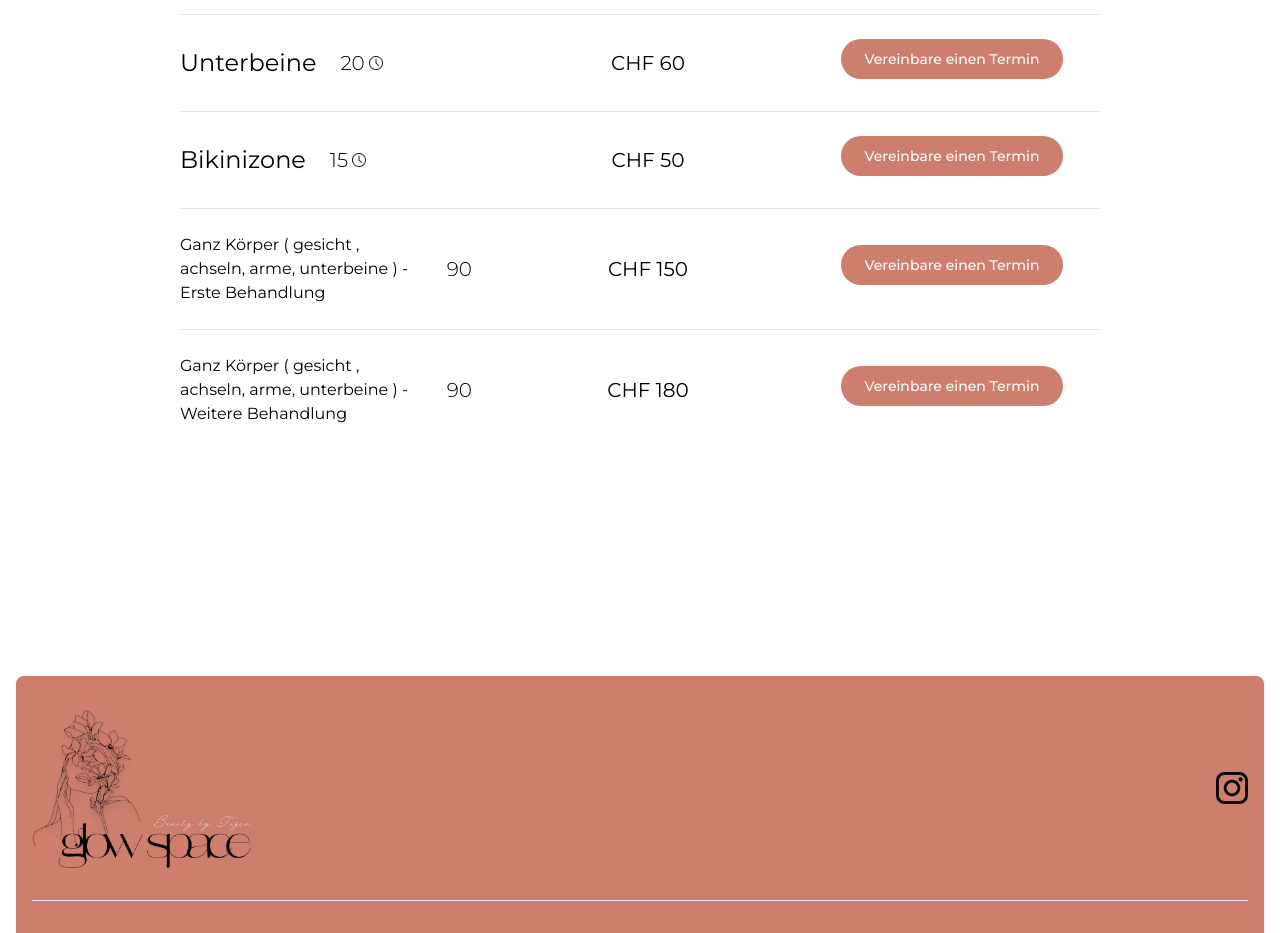
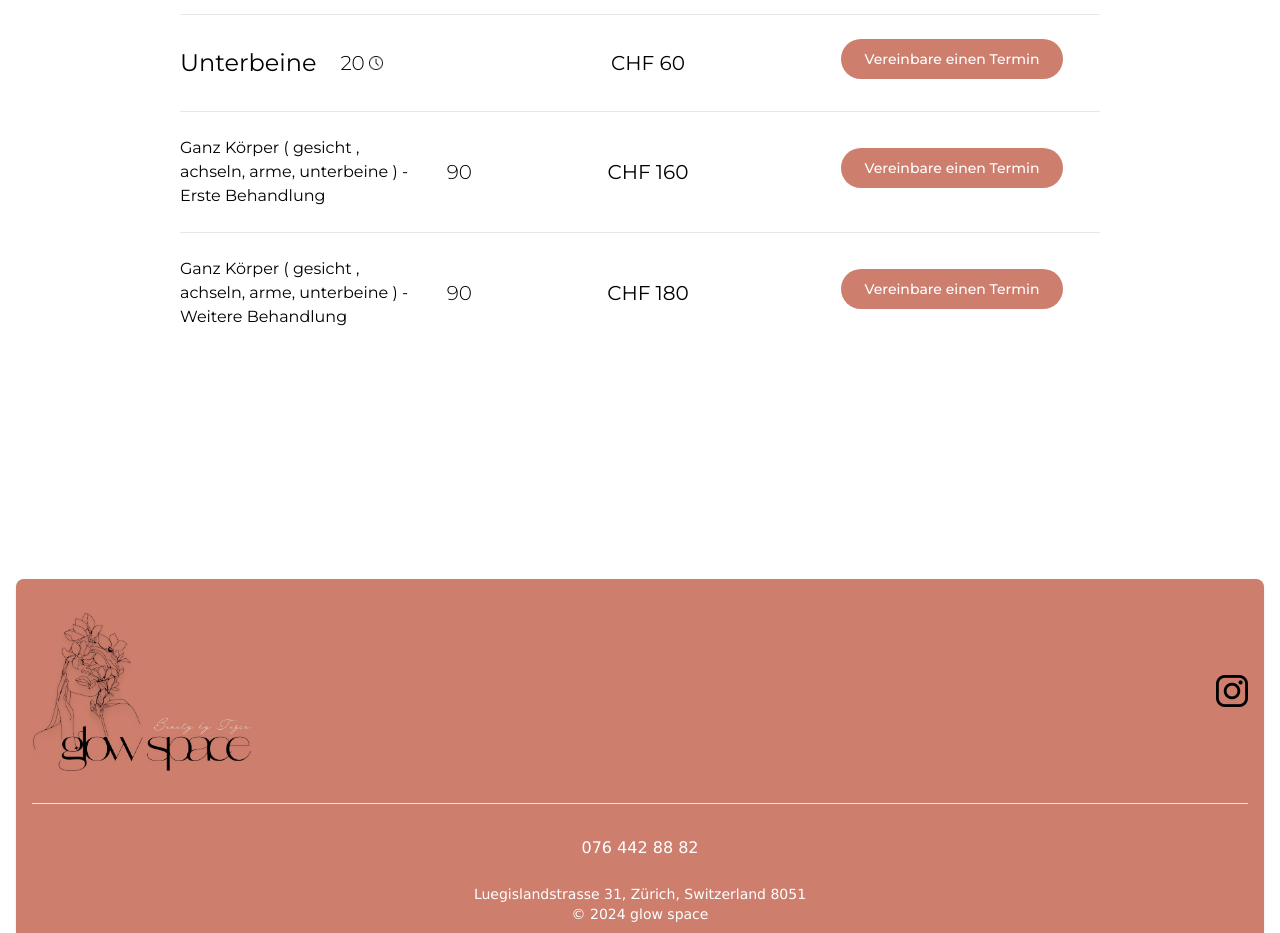
Before and after one commit to besimsherifi/glowspace, a React (Create React App) app: page / in a window 1280 px wide. Shown: the part 1180-2113 px from the top of the page. Built offline with nearby package versions, Linux system fonts and the light colour scheme.

Commit message:
*removed bikinzone adn upped prices

```diff
--- a/src/Home.js
+++ b/src/Home.js
@@ -57,9 +57,9 @@ function Home() {
                     <hr />
                     <Service title="Unterbeine" duration={20} price={60} fontSize={true} />
                     <hr />
-                    <Service title="Bikinizone" duration={15} price={50} fontSize={true} />
-                    <hr />
-                    <Service title="Ganz Körper ( gesicht , achseln, arme, unterbeine ) - Erste Behandlung" duration={90} price={150} fontSize={false} />
+                    {/* <Service title="Bikinizone" duration={15} price={50} fontSize={true} /> */}
+                    {/* <hr /> */}
+                    <Service title="Ganz Körper ( gesicht , achseln, arme, unterbeine ) - Erste Behandlung" duration={90} price={160} fontSize={false} />
                     <hr />
                     <Service title="Ganz Körper ( gesicht , achseln, arme, unterbeine ) - Weitere Behandlung" duration={90} price={180} fontSize={false} />
 
--- a/src/Termin.js
+++ b/src/Termin.js
@@ -33,8 +33,8 @@ function Termin() {
         { price: 40, label: "Arme - 70 CHF" },
         { price: 60, label: "Achseln - 60 CHF" },
         { price: 40, label: "Unterbeine - 60 CHF" },
-        { price: 50, label: "Bikinizone - 50 CHF" },
-        { price: 130, label: "Ganz Körper - Erste Behandlung - 150 CHF" },
+        // { price: 50, label: "Bikinizone - 50 CHF" },
+        { price: 130, label: "Ganz Körper - Erste Behandlung - 160 CHF" },
         { price: 150, label: "Ganz Körper- Weitere Behandlung - 180 CHF" }
     ];
 
```
